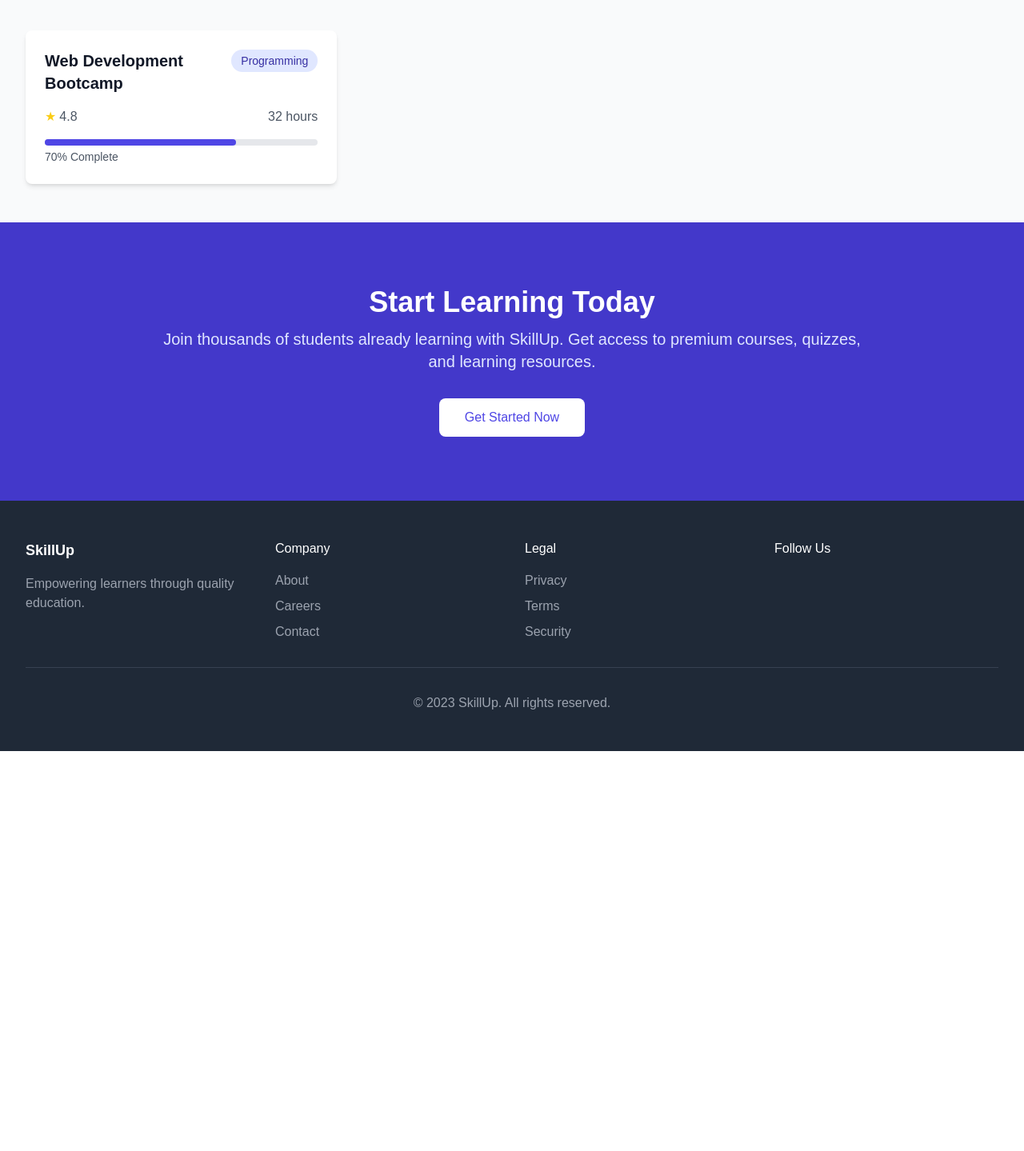
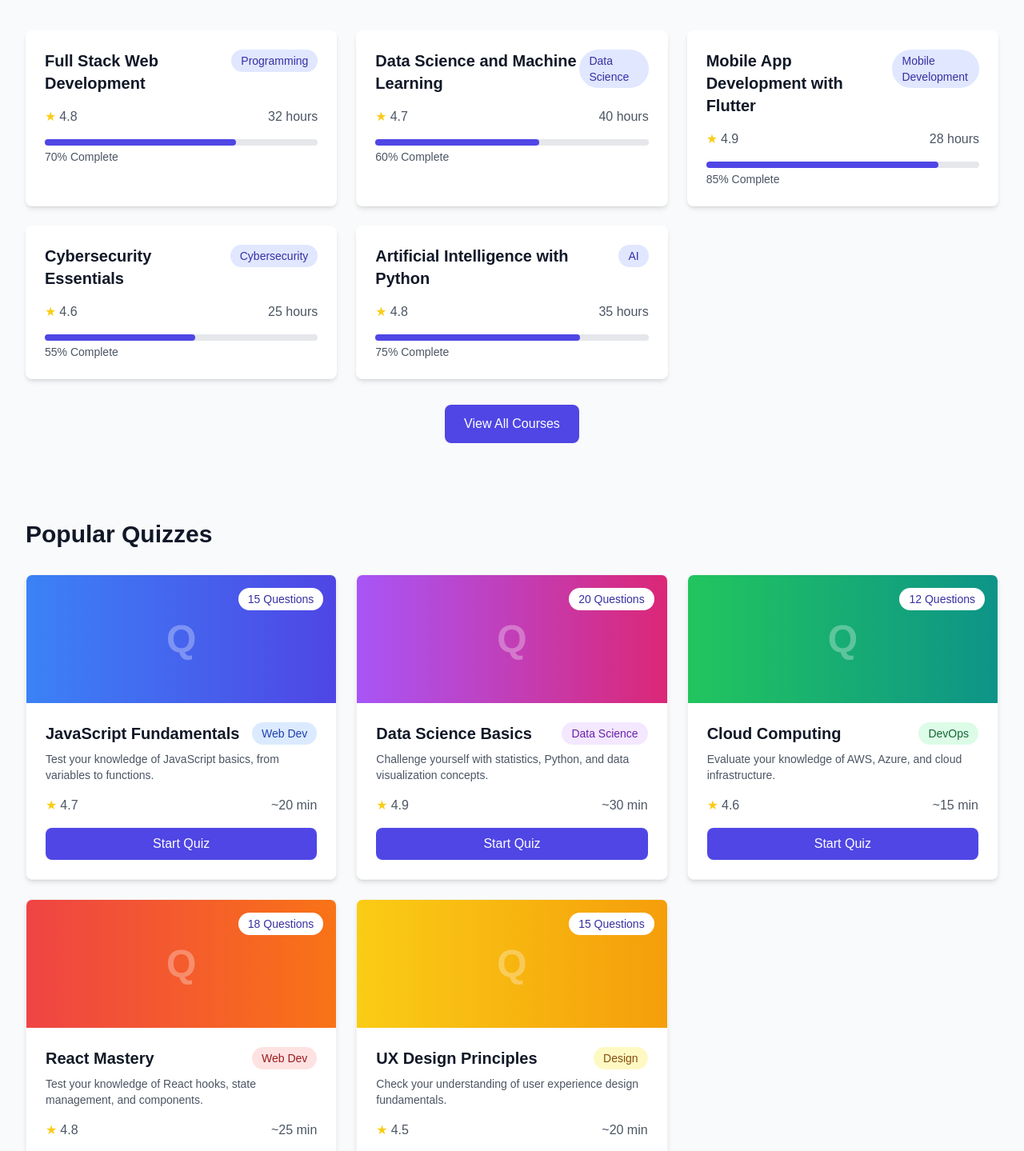
Before and after one commit to MubeenShaikh123/e_learning, a Next.js app: page / in a window 1280 px wide. Shown: the part 582-2021 px from the top of the page at 80% size. Before the commit the page ends 1521 px from the top, so only its background shows below. Built offline with nearby package versions, Linux system fonts and the light colour scheme.

Commit message:
courses section almost done

```diff
--- a/src/app/(user-group)/courses/[id]/page.js
+++ b/src/app/(user-group)/courses/[id]/page.js
@@ -9,7 +9,8 @@ const CoursePage = async ({ params }) => {
   //   notFound();
   // }
 
-  const course = {
+  const courses = [
+    {
       "_id": "66b0614fe62c16a46fe8a151",
       "title": "Full Stack Web Development",
       "description": "Learn to build complete web applications from scratch using modern technologies like React, Node.js, and MongoDB.",
@@ -39,29 +40,6 @@ const CoursePage = async ({ params }) => {
             "State Management with Hooks",
             "Building a Simple React Application"
           ]
-      },
-      {
-        "title": "Backend Development with Node.js",
-        "description": "Learn how to create server-side applications using Node.js and Express.",
-        "duration": 150,
-        "content": [
-          "Introduction to Node.js",
-          "Setting up an Express Server",
-          "Building RESTful APIs",
-          "Connecting to a MongoDB Database"
-        ]
-      },
-      {
-        "title": "Full Stack Project",
-        "description": "Build a full-stack web application using the skills you've learned in this course.",
-        "duration": 180,
-        "content": [
-          "Project Planning and Setup",
-          "Building the Frontend with React",
-          "Creating the Backend with Node.js and Express",
-          "Connecting the Frontend and Backend",
-          "Deploying the Application"
-        ]
         }
       ],
       "reviews": [
@@ -70,13 +48,62 @@ const CoursePage = async ({ params }) => {
           "reviewerName": "Alice Johnson",
           "rating": 5,
           "comment": "An excellent course that covers everything you need to know about full-stack development. Highly recommended!"
+        }
+      ],
+      "createdAt": "2024-08-05T12:00:00Z"
     },
+    {
+      "_id": "2",
+      "title": "Data Science and Machine Learning",
+      "description": "Master the art of data analysis and machine learning with Python and its powerful libraries.",
+      "price": 399,
+      "duration": 3,
+      "startingFrom": '10 Aug 2024',
+      "instructor": "Jane Smith",
+      "category": "Data Science",
+      "modules": [
+        {
+          "title": "Introduction to Data Science",
+          "description": "Get started with data science by learning about data analysis, Python, and key libraries.",
+          "duration": 90,
+          "content": [
+            "What is Data Science?",
+            "Introduction to Python",
+            "Data Analysis with Pandas"
+          ]
+        }
+      ],
+      "reviews": [
         {
           "_id": "2",
           "reviewerName": "Bob Smith",
           "rating": 4,
           "comment": "Great content and practical examples, but the pace could be a bit faster. Overall, very informative."
+        }
+      ],
+      "createdAt": "2024-08-06T10:00:00Z"
     },
+    {
+      "_id": "3",
+      "title": "Mobile App Development with Flutter",
+      "description": "Learn to build beautiful and responsive mobile applications for Android and iOS using Flutter.",
+      "price": 349,
+      "duration": 2.5,
+      "startingFrom": '15 Aug 2024',
+      "instructor": "Michael Johnson",
+      "category": "Mobile Development",
+      "modules": [
+        {
+          "title": "Getting Started with Flutter",
+          "description": "Introduction to Flutter and setting up your development environment.",
+          "duration": 60,
+          "content": [
+            "Introduction to Flutter",
+            "Setting up Flutter SDK"
+          ]
+        }
+      ],
+      "reviews": [
         {
           "_id": "3",
           "reviewerName": "Charlie Brown",
@@ -84,9 +111,77 @@ const CoursePage = async ({ params }) => {
           "comment": "Good course with a lot of valuable information. The project at the end was especially helpful for understanding how to apply the concepts."
         }
       ],
-    "createdAt": "2024-08-05T12:00:00Z"
+      "createdAt": "2024-08-07T15:00:00Z"
+    },
+    {
+      "_id": "4",
+      "title": "Cybersecurity Essentials",
+      "description": "Understand the fundamentals of cybersecurity and learn how to protect systems from cyber threats.",
+      "price": 259,
+      "duration": 1.5,
+      "startingFrom": '20 Aug 2024',
+      "instructor": "Sarah Connor",
+      "category": "Cybersecurity",
+      "modules": [
+        {
+          "title": "Introduction to Cybersecurity",
+          "description": "Learn the basics of cybersecurity, including key concepts and terminology.",
+          "duration": 60,
+          "content": [
+            "What is Cybersecurity?",
+            "Understanding Threats and Vulnerabilities"
+          ]
         }
+      ],
+      "reviews": [
+        {
+          "_id": "4",
+          "reviewerName": "David Lee",
+          "rating": 5,
+          "comment": "Highly detailed and well-organized. A must for anyone interested in cybersecurity."
+        }
+      ],
+      "createdAt": "2024-08-08T09:00:00Z"
+    },
+    {
+      "_id": "5",
+      "title": "Artificial Intelligence with Python",
+      "description": "Learn to build intelligent systems and applications using Python and machine learning algorithms.",
+      "price": 499,
+      "duration": 3,
+      "startingFrom": '25 Aug 2024',
+      "instructor": "Albert Newton",
+      "category": "Artificial Intelligence",
+      "modules": [
+        {
+          "title": "Introduction to Artificial Intelligence",
+          "description": "Understand the basics of AI and its applications in various industries.",
+          "duration": 90,
+          "content": [
+            "What is Artificial Intelligence?",
+            "AI vs. Machine Learning vs. Deep Learning"
+          ]
+        }
+      ],
+      "reviews": [
+        {
+          "_id": "5",
+          "reviewerName": "Eva Adams",
+          "rating": 5,
+          "comment": "Very detailed and insightful course. The TensorFlow section was especially useful."
+        }
+      ],
+      "createdAt": "2024-08-09T11:00:00Z"
+    }
+  ];
 
+  // ✅ Match course with `params.id`
+  const course = courses.find(c => c._id === params.id);
+
+  // ✅ If course not found, show 404
+  if (!course) {
+    notFound();
+  }
   return (
     <main className="min-h-screen bg-gray-50">
       <div className="max-w-7xl mx-auto px-4 sm:px-6 lg:px-8 py-12">
--- a/src/app/(user-group)/courses/[id]/videos/[videoId]/page.js
+++ b/src/app/(user-group)/courses/[id]/videos/[videoId]/page.js
@@ -35,7 +35,7 @@ const VideoPlayer = ({ params }) => {
   }
 
   return (
-    <div className="min-h-screen bg-gray-100 p-8">
+    <div className="min-h-screen bg-gray-50 p-8">
       <div className="max-w-4xl mx-auto">
         <h1 className="text-3xl font-bold mb-6 text-indigo-900">{video.title}</h1>
         <div className="relative overflow-hidden rounded-lg w-full aspect-video">
--- a/src/app/(user-group)/courses/[id]/videos/page.js
+++ b/src/app/(user-group)/courses/[id]/videos/page.js
@@ -36,7 +36,7 @@ const CourseVideos = ({ params }) => {
   };
 
   return (
-    <div className="min-h-screen bg-gradient-to-br from-indigo-50 to-blue-50 p-8">
+    <div className="min-h-screen bg-gray-50 p-8">
       <div className="max-w-4xl mx-auto">
         <h1 className="text-3xl font-bold mb-6 text-indigo-900 border-b border-indigo-200 pb-2">
           Course Videos
--- a/src/app/(user-group)/page.js
+++ b/src/app/(user-group)/page.js
@@ -1,23 +1,123 @@
 "use client";
-
 
 import { useState } from 'react';
 import Head from 'next/head';
+import { useRouter } from 'next/navigation';
 
 export default function HomePage() {
-  const [isMenuOpen, setIsMenuOpen] = useState(false);
+  // const [isMenuOpen, setIsMenuOpen] = useState(false);
+
+  const router = useRouter();
 
   const courses = [
     {
-      id: 1,
-      title: 'Web Development Bootcamp',
+      id: "66b0614fe62c16a46fe8a151",
+      title: 'Full Stack Web Development',
       category: 'Programming',
       duration: '32 hours',
       lessons: 45,
       progress: 70,
       rating: 4.8,
+      price: 299,
     },
-    // Add more courses...
+    {
+      id: 2,
+      title: 'Data Science and Machine Learning',
+      category: 'Data Science',
+      duration: '40 hours',
+      lessons: 50,
+      progress: 60,
+      rating: 4.7,
+      price: 399,
+    },
+    {
+      id: 3,
+      title: 'Mobile App Development with Flutter',
+      category: 'Mobile Development',
+      duration: '28 hours',
+      lessons: 38,
+      progress: 85,
+      rating: 4.9,
+      price: 349,
+    },
+    {
+      id: 4,
+      title: 'Cybersecurity Essentials',
+      category: 'Cybersecurity',
+      duration: '25 hours',
+      lessons: 30,
+      progress: 55,
+      rating: 4.6,
+      price: 259,
+    },
+    {
+      id: 5,
+      title: 'Artificial Intelligence with Python',
+      category: 'AI',
+      duration: '35 hours',
+      lessons: 42,
+      progress: 75,
+      rating: 4.8,
+      price: 499,
+    },
+  ];
+
+  const quizzes = [
+    {
+      id: 1,
+      title: 'JavaScript Fundamentals',
+      category: 'Web Dev',
+      duration: '~20 min',
+      questions: 15,
+      description: 'Test your knowledge of JavaScript basics, from variables to functions.',
+      rating: 4.7,
+      gradient: 'from-blue-500 to-indigo-600',
+      tagColor: 'bg-blue-100 text-blue-800',
+    },
+    {
+      id: 2,
+      title: 'Data Science Basics',
+      category: 'Data Science',
+      duration: '~30 min',
+      questions: 20,
+      description: 'Challenge yourself with statistics, Python, and data visualization concepts.',
+      rating: 4.9,
+      gradient: 'from-purple-500 to-pink-600',
+      tagColor: 'bg-purple-100 text-purple-800',
+    },
+    {
+      id: 3,
+      title: 'Cloud Computing',
+      category: 'DevOps',
+      duration: '~15 min',
+      questions: 12,
+      description: 'Evaluate your knowledge of AWS, Azure, and cloud infrastructure.',
+      rating: 4.6,
+      gradient: 'from-green-500 to-teal-600',
+      tagColor: 'bg-green-100 text-green-800',
+    },
+    {
+      id: 4,
+      title: 'React Mastery',
+      category: 'Web Dev',
+      duration: '~25 min',
+      questions: 18,
+      description: 'Test your knowledge of React hooks, state management, and components.',
+      rating: 4.8,
+      gradient: 'from-red-500 to-orange-500',
+      tagColor: 'bg-red-100 text-red-800',
+    },
+    {
+      id: 5,
+      title: 'UX Design Principles',
+      category: 'Design',
+      duration: '~20 min',
+      questions: 15,
+      description: 'Check your understanding of user experience design fundamentals.',
+      rating: 4.5,
+      gradient: 'from-yellow-400 to-amber-500',
+      tagColor: 'bg-yellow-100 text-yellow-800',
+    },
   ];
 
   return (
@@ -80,11 +180,15 @@ export default function HomePage() {
         <h2 className="text-3xl font-bold text-gray-900 mb-8">Featured Courses</h2>
         <div className="grid grid-cols-1 gap-6 sm:grid-cols-2 lg:grid-cols-3">
           {courses.map((course) => (
-            <div key={course.id} className="bg-white rounded-lg shadow-md overflow-hidden hover:shadow-lg transition-shadow">
+            <div
+              key={course.id}
+              className="bg-white rounded-lg shadow-md overflow-hidden hover:shadow-lg transition-shadow cursor-pointer"
+              onClick={() => router.push(`/courses/${course.id}`)}
+            >
               <div className="p-6">
                 <div className="flex justify-between items-start">
                   <h3 className="text-xl font-semibold text-gray-900">{course.title}</h3>
-                  <span className="inline-flex items-center px-3 py-1 rounded-full text-sm font-medium bg-indigo-100 text-indigo-800">
+                  <span className="inline-block px-3 py-1 rounded-full text-sm font-medium bg-indigo-100 text-indigo-800">
                     {course.category}
                   </span>
                 </div>
@@ -107,6 +211,73 @@ export default function HomePage() {
               </div>
             </div>
           ))}
+        </div>
+
+        {/* View All Button */}
+        <div className="mt-8 text-center">
+          <button
+            onClick={() => router.push('/courses')}
+            className="bg-indigo-600 text-white px-6 py-3 rounded-lg font-medium hover:bg-indigo-700 transition"
+          >
+            View All Courses
+          </button>
+        </div>
+      </div>
+
+      {/* Popular Quizzes Section */}
+      <div className="max-w-7xl mx-auto py-12 px-4 sm:px-6 lg:px-8 bg-gray-50">
+        <h2 className="text-3xl font-bold text-gray-900 mb-8">Popular Quizzes</h2>
+
+        <div className="grid grid-cols-1 gap-6 sm:grid-cols-2 lg:grid-cols-3">
+          {quizzes.map((quiz) => (
+            <div
+              key={quiz.id}
+              className="bg-white rounded-lg shadow-md overflow-hidden hover:shadow-lg transition-all duration-300 border border-gray-100"
+            >
+              <div className={`h-40 bg-gradient-to-r ${quiz.gradient} relative`}>
+                <div className="absolute inset-0 flex items-center justify-center">
+                  <span className="text-white text-5xl font-bold opacity-30">Q</span>
+                </div>
+                <div className="absolute top-4 right-4 bg-white rounded-full px-3 py-1 text-sm font-medium text-indigo-800">
+                  {quiz.questions} Questions
+                </div>
+              </div>
+              <div className="p-6">
+                <div className="flex justify-between items-start">
+                  <h3 className="text-xl font-semibold text-gray-900">{quiz.title}</h3>
+                  <span className={`inline-block px-3 py-1 rounded-full text-sm font-medium ${quiz.tagColor}`}>
+                    {quiz.category}
+                  </span>
+                </div>
+                <p className="mt-2 text-gray-600 text-sm">{quiz.description}</p>
+                <div className="mt-4 flex items-center justify-between">
+                  <div className="flex items-center">
+                    <span className="text-yellow-400">★</span>
+                    <span className="ml-1 text-gray-600">{quiz.rating}</span>
+                  </div>
+                  <span className="text-gray-600">{quiz.duration}</span>
+                </div>
+                <div className="mt-4">
+                  <button
+                    onClick={() => router.push(`/quizzes/${quiz.id}`)}
+                    className="w-full bg-indigo-600 text-white px-4 py-2 rounded-lg font-medium hover:bg-indigo-700 transition-colors"
+                  >
+                    Start Quiz
+                  </button>
+                </div>
+              </div>
+            </div>
+          ))}
+        </div>
+
+        {/* View All Button */}
+        <div className="mt-8 text-center">
+          <button
+            onClick={() => router.push('/quizzes')}
+            className="bg-indigo-600 text-white px-6 py-3 rounded-lg font-medium hover:bg-indigo-700 transition-colors"
+          >
+            View All Quizzes
+          </button>
         </div>
       </div>
 
```
Lines whose indentation alone changed are shown as unchanged.
